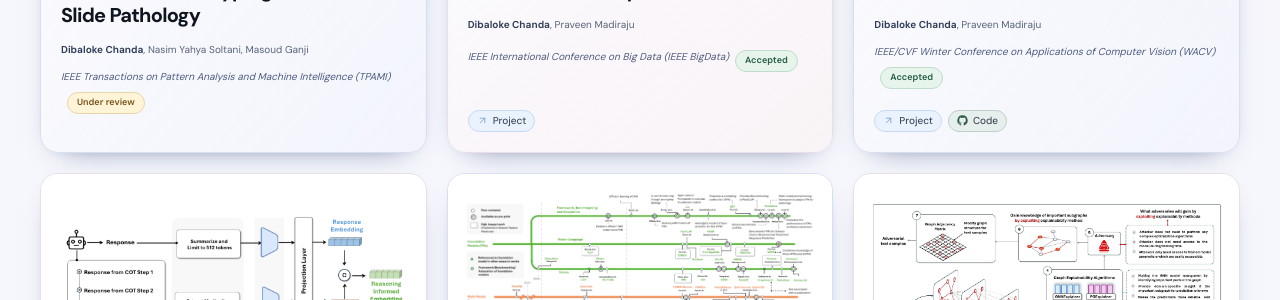
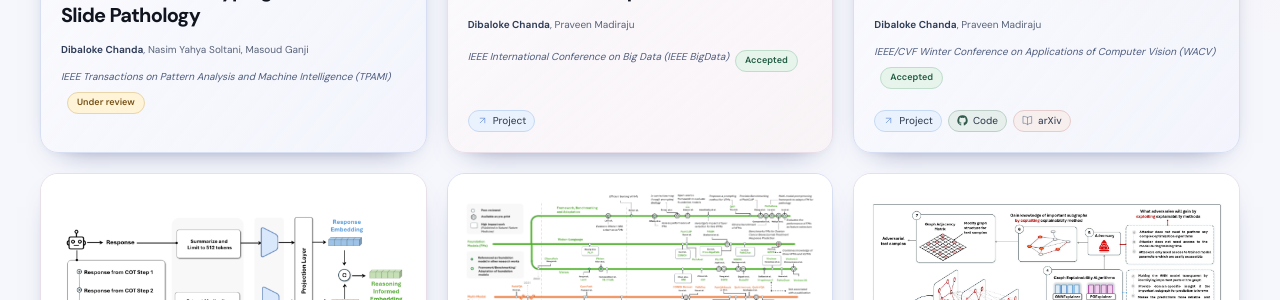
Before and after one commit to dibaloke/dibaloke.github.io, a Jekyll site: the page built from _pages/about.md, in a window 1280 px wide and 900 px high, scrolled down 1265 px. Shown: the part 146-446 px from the top of the window. Built offline with Jekyll 4.4.1, drawn with Linux system fonts in a browser that asks for light colours.

Commit message:
Add MOSAIC arXiv link

```diff
--- a/_data/publications.yml
+++ b/_data/publications.yml
@@ -62,6 +62,8 @@
     url: https://mosaic-wacv2027.github.io/mosaic/
   - label: Code
     url: https://github.com/researchsubmissions66/MOSAIC
+  - label: arXiv
+    url: https://arxiv.org/abs/2610.33059v1
   status: accepted
   image_alt: MOSAIC illustration connecting UNI, CONCH, KEEP, VIRCHOW, MUSK, and PHIKON pathology foundation models
     around a shared representation.
```
